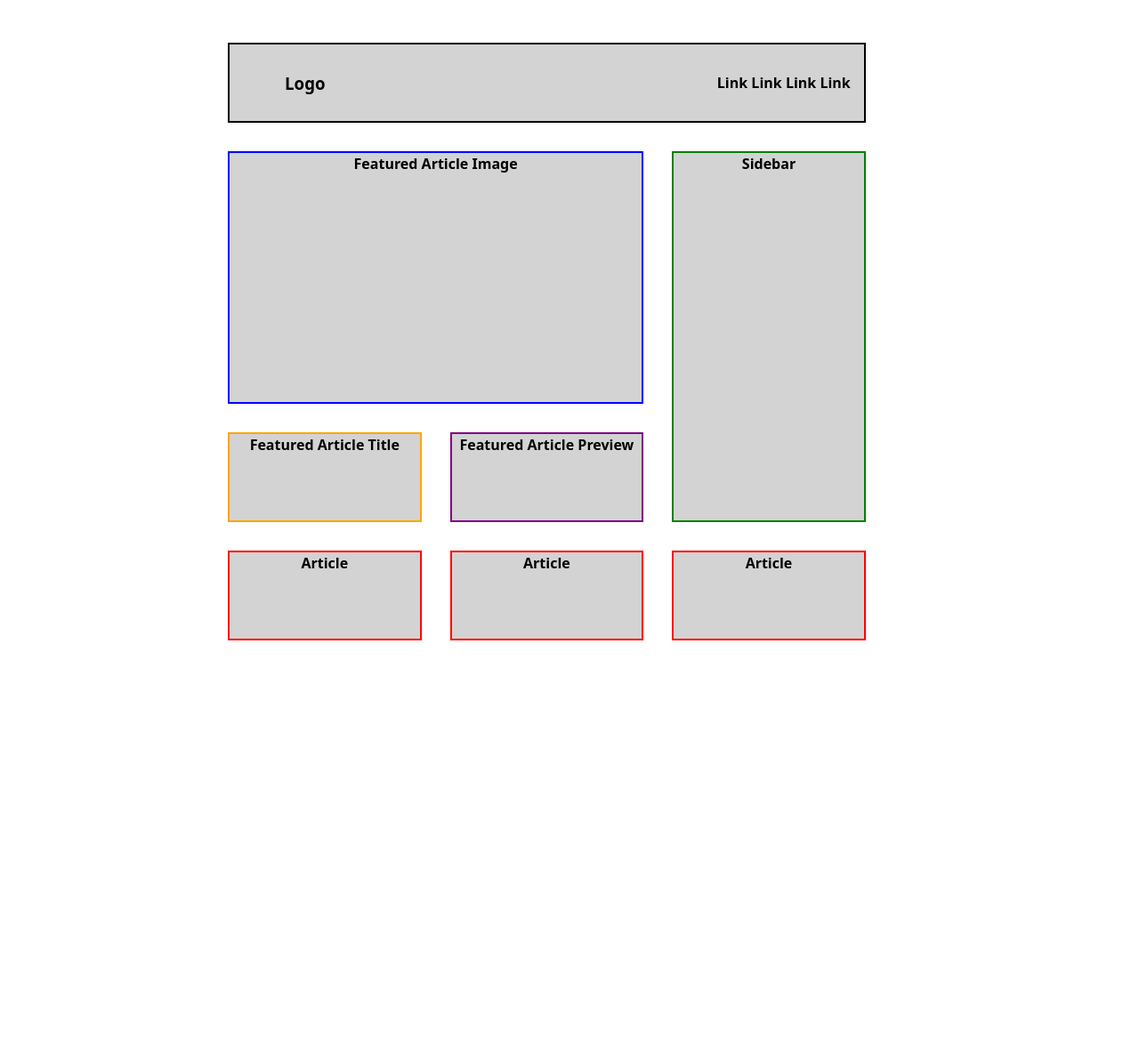
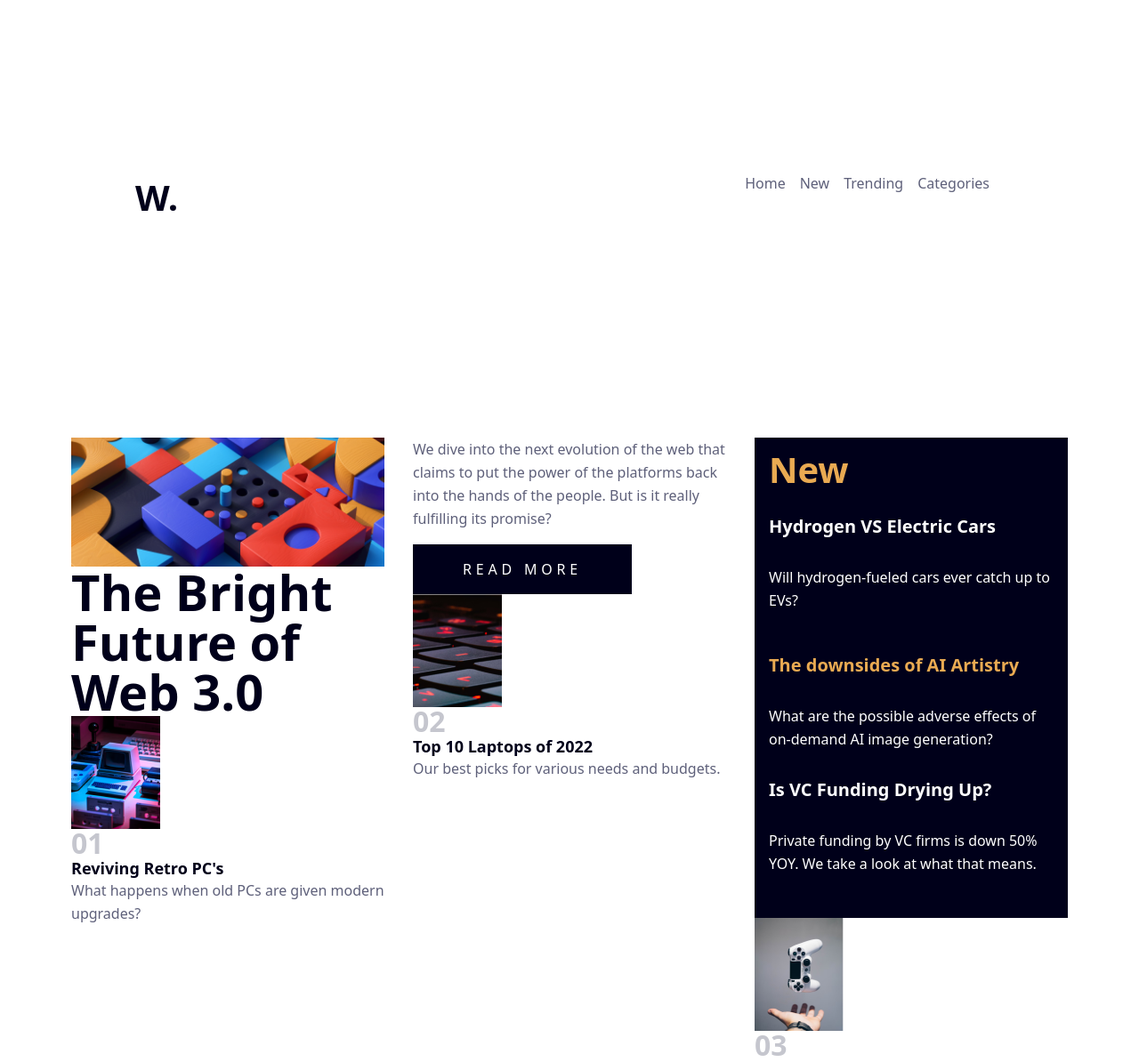
Before and after one commit to iamMysticK23/wk1d3-hw, a plain HTML site: page index.html in a window 1280 px wide. Shown: the top 1194 px of the page at 89% size. Before the commit the page ends 944 px from the top, so only its background shows below. Drawn offline with Linux system fonts and the light colour scheme.

Commit message:
2nd commit

```diff
--- a/index.html
+++ b/index.html
@@ -4,54 +4,92 @@
     <meta charset="UTF-8">
     <meta name="viewport" content="width=device-width, initial-scale=1.0">
     <meta name="author" content="Kenai Epps">
-    <title>Grid Assignment</title>
+    <title>Grid Template - News Landing Page</title>
     <link rel="stylesheet" href="main.css">
     <link rel="stylesheet" href="reset.css">
 </head>
 <body>
+
+    <!-- nav bar -->
+<nav>
+      <h2 class="logo">W.</h2>
+      <ul class="nav-items">
+        <li>Home</li>
+        <li>New</li>
+        <li>Trending</li>
+        <li>Categories</li>
+      </ul>
+</nav>
 <main>
 <div class="container">
-            <nav>
-                    <ul>
-                        <li><a href="#">Link</a></li>
-                        <li><a href="#">Link</a></li>
-                        <li><a href="#">Link</a></li>
-                        <li><a href="#">Link</a></li>
-                    </ul>
-                </nav>
-
-                <div class="logo">
-                <h3>Logo<h3>
+  <!-- column 1 -->
+  <section id="first-column">
+    <!-- hero image -->
+    <div class="hero-image">
+    <img src="images/hero.png" alt="Hero image has multicolored shapes">
     </div>
 
-                <div class="sidebar">
-                <p>Sidebar</p>
+    <!-- featured-article-title -->
+    <div class="feat-article-title">
+      <p class="feat-article-text">The Bright Future of Web 3.0</p>
     </div>
 
-                <div class="featured-image">
-                <p>Featured Article Image</p>
+    <!-- article 1 -->
+    <div class="article-image">
+      <img src="images/article1.png" alt="Computer">
+      <h2 class="article-numbers">01</h2>
+      <h2 class="article-headline">Reviving Retro PC's</h2>
+      <p class="article-text">What happens when old PCs are given modern upgrades?</p>
+      </div>
+  </section>
+
+  <!-- column 2 -->
+<section>
+  <!-- featured article preview -->
+  <div class="feat-article-preview">
+    <p class="article-text">We dive into the next evolution of the web that claims to put
+      the power of the platforms back into the hands of the people.
+      But is it really fulfilling its promise?</p>
+      <button>READ MORE</button>
   </div>
 
-                <div class="featured-article-title">
-                <p>Featured Article Title</p>
+      <!-- article 2 -->
+  <div class="article-image">
+     <img src="images/article2.png" alt="Computer">
+       <h2 class="article-numbers">02</h2>
+        <h2 class="article-headline">Top 10 Laptops of 2022</h2>
+        <p class="article-text">Our best picks for various needs and budgets.</p>
+  </div>
+</section>
+
+<!-- column 3 -->
+<section>
+  <div class="col-3-articles">
+    <div class="new-article-1">
+      <p class="new-article-1-h1">New</p>
+      <p class="new-article-1-h2">Hydrogen VS Electric Cars</p>
+      <p class="new-article-text">Will hydrogen-fueled cars ever catch up to EVs?</p>
+    </div>
+    <div class="new-article-2">
+      <p class="new-article-2-h2">The downsides of AI Artistry</p>
+      <p class="new-article-text">What are the possible adverse effects of on-demand AI image generation?</p>
+    </div>
+    <div class="new-article-3">
+      <p class="new-article-1-h2">Is VC Funding Drying Up?</p>
+      <p class="new-article-text">Private funding by VC firms is down 50% YOY. We take a look at what that means.</p>
+    </div>
+  </div>
+  <div class="article-image">
+    <img src="images/article3.png" alt="Computer">
+      <h2 class="article-numbers">03</h2>
+       <h2 class="article-headline">The Growth of Gaming</h2>
+       <p class="article-text">How the pandemic has sparked fresh opportunities.</p>
  </div>
 
-                <div class="featured-article-preview">
-                <p>Featured Article Preview</p>
+</section>
 </div>
 
-                <div class="article-1">
-                    <p>Article</p>
-                </div>
 
-                <div class="article-2">
-                <p>Article</p>
-                </div>
-
-                <div class="article-3">
-                    <p>Article</p>
-                </div>
-        </div>
 </main>
 </body>
 </html>
--- a/main.css
+++ b/main.css
@@ -1,141 +1,207 @@
+* {
+    font-family:system-ui, -apple-system, BlinkMacSystemFont, 'Segoe UI', Roboto, Oxygen, Ubuntu, Cantarell, 'Open Sans', 'Helvetica Neue', sans-serif;
+    font-size: 1rem;
+
+}
+
 body {
-    font-family: system-ui, -apple-system, BlinkMacSystemFont, "Segoe UI", Roboto,
-    Oxygen, Ubuntu, Cantarell, "Open Sans", "Helvetica Neue", sans-serif;
+    background-color: #FFF;
+}
+
+
+
+.logo {
+    font-size:  2.5rem;
+    color: #00001A;
+    padding: 4rem;
+    margin-top: 4rem;
+    margin-bottom: 2rem;
+}
+
+nav,
+.nav-items {
+    display: flex;
+    align-items: center;
+    padding: 4rem;
+}
+
+li {
+    list-style: none;
+
+
+}
+
+nav {
+    margin: 0 1.5rem 1.5rem 1.5rem;
+    justify-content: space-between;
+}
+
+.logo-section {
+    display: flex;
+
+}
+
+nav-items, li {
+    font-size: 1rem;
+    margin-right: 1rem;
+    color: #5E607A;
+
+}
+
+.hero-image img {
+    width: 45rem;
+    margin-right: 1rem;
+}
+
+.feat-article-title p {
+    font-size: 3.5rem;
+    font-style: normal;
+    font-weight: 800;
+    line-height: 3.5rem;
+    color: #00001A;
+}
+
+.article-numbers  {
+    color: #C5C6CE;
+    font-size: 2rem;
+    font-style: normal;
+    font-weight: 700;
+    line-height: 2rem;
+
+}
+
+.article-headline {
+    color: #00001A;
+    font-size: 1.125rem;
+    font-style: normal;
+    font-weight: 800;
+    line-height: 1.5rem;
+}
+
+.article-text {
+    color: #5E607A;
+    font-size: 1rem;
+    font-style:normal;
+    font-weight: 400;
+    line-height: 1.625rem;
+}
+
+.new-article-1-h1 {
+    color: #E9AA52;
+    font-size: 2.5rem;
+    font-style: normal;
+    font-weight: 700;
+    line-height: 2.5rem;
+}
+
+.new-article-1-h2 {
+    color: #FFF;
+    font-size: 1.25rem;
+    font-style: normal;
+    font-weight: 800;
+    line-height: 1.5rem;
+}
+
+.new-article-2-h2 {
+    color: #E9AA52;
+    font-size: 1.25rem;
+    font-style: normal;
+    font-weight: 800;
+    line-height: 1.5rem;
+}
+
+.new-article-text {
+    color: #FFF;
+    font-size: 1rem;
+    font-style: normal;
+    font-weight: 400;
+    line-height: 1.625rem;
+}
+
+.col-3-articles {
+    background-color: #00001A;
+}
+
+button {
+    font-family: system-ui, -apple-system, BlinkMacSystemFont, 'Segoe UI',
+    Roboto, Oxygen, Ubuntu, Cantarell, 'Open Sans', 'Helvetica Neue', sans-serif;
+    font-size: 2rem;
+    font-weight:700;
+    background-color: #00001A;
+    color: #FFF;
+    border: none;
+    margin-top: 1rem;
+    font-size: 1rem;
+    letter-spacing: 0.3rem;
+    padding: 1rem 3.5rem;
+
 }
 
 main {
-    padding: 2em;
-    margin-top:-3em;
-    margin-bottom: 8em;
-    margin-left: 10em;
+    padding: 2rem;
+    margin: 2rem 2rem;
+
 }
 
 .container {
     display: grid;
     min-height: 100vh;
-    width: 80%;
     grid-template-columns: 1fr 1fr 1fr;
-    grid-template-rows: 0.5fr 1.5fr 1fr 1fr 1fr;
-    gap: 2em 2em;
+    grid-template-rows: 1fr 1.5fr 1fr 1fr 1fr;
+    gap: 1em 2em;
     grid-auto-flow: row;
     grid-template-areas:
-      "nav-bar nav-bar nav-bar"
-      "featured-image featured-image sidebar"
-      "featured-image featured-image sidebar"
-      "featured-article-title featured-article-preview sidebar"
-      "article-1 article-2 article-3";
-    padding: 4em;
+      "hero-image hero-image col-3-articles"
+      "hero-image hero-image col-3-articles"
+      "feat-article-title feat-article-text col-3-articles"
+      "article-image article-image article-image";
+    padding: 1rem;
+    margin-bottom: 1rem;
 }
 
-nav {
-    grid-area: nav-bar;
-    border: 2px solid black;
-    background-color: lightgrey;
-    color: black;
-    font-weight:600;
-    text-align: center;
+.col-3-articles {
+    position: relative;
+    grid-area: col-3-articles;
+    padding: 1rem;
 }
 
-nav li {
-    display: inline;
-    font-weight: 600;
+.new-article-1-h1 {
+    padding-bottom: 2rem;
+}
+
+.new-article-1-h2 {
+    padding-bottom: 2rem;
+}
+
+.new-article-2-h2 {
+    padding-top: 1rem;
+    padding-bottom: 2rem;
+}
+
+.new-article-text {
+    padding-bottom: 2rem;
+}
+
+.article-image {
+    position: relatice;
+    grid-area: col-3-articles;
+    align-content: center;
+    justify-content: center;
+}
+
+.hero-image {
+    position: relative;
+    grid-area: hero-image;
 
 }
 
-nav ul {
-    width: 100%;
-    padding: 15px;
-    text-align: right;
+.feat-article-title {
+    position: relative;
+    grid-area: feat-article-title;
 }
 
-nav a {
-    text-decoration: none;
-    color: black;
+.feat-article-preview {
+    grid-area: feat-article-preview;
+    justify-content: center;
+    align-items: center;
 }
-
-
-.logo {
-    position: absolute;
-    top: 5rem;
-    left: 20rem;
-}
-
-
-
-main {
-    background-color: white;
-}
-
-
-p {
-   text-align: center;
-   color: black;
-   font-weight:600;
-}
-
-.sidebar {
-    position:relative;
-    grid-area: sidebar;
-    border: 2px solid green;
-    background-color: lightgrey;
-
-}
-
-.featured-image {
-    position:relative;
-    grid-area: featured-image;
-    border: 2px solid blue;
-    background-color: lightgrey;
-}
-
-.featured-article-title {
-    position:relative;
-    grid-area: featured-article-title;
-    border: 2px solid orange;
-    background-color: lightgrey;
-}
-
-.featured-article-preview {
-    grid-area: featured-article-preview;
-    border: 2px solid purple;
-    background-color: lightgrey;
-
-}
-
-.article-1 {
-     position:relative;
-     grid-area: article-1;
-     border: 2px solid red;
-     background-color: lightgrey;
-}
-
-.article-2 {
-    position:relative;
-    grid-area: article-2;
-    border: 2px solid red;
-    background-color: lightgrey;
-}
-
-.article-3 {
-    position:relative;
-    grid-area: article-3;
-    border: 2px solid red;
-    background-color: lightgrey;
-
-}
-@media only screen and (max-width: 600px){
-    .container {
-        grid-template-columns: 1fr;
-        grid-template-rows: repeat(12, 1fr);
-        grid-template-areas:
-            "nav-bar"
-            "featured-image"
-            "featured-article-title"
-            "featured-article-preview"
-            "sidebar"
-            "article-1"
-            "article-2"
-            "article-3"
-
-    }
-}
```
Also changed, not shown: 1 other file. Lines whose indentation alone changed are shown as unchanged.
